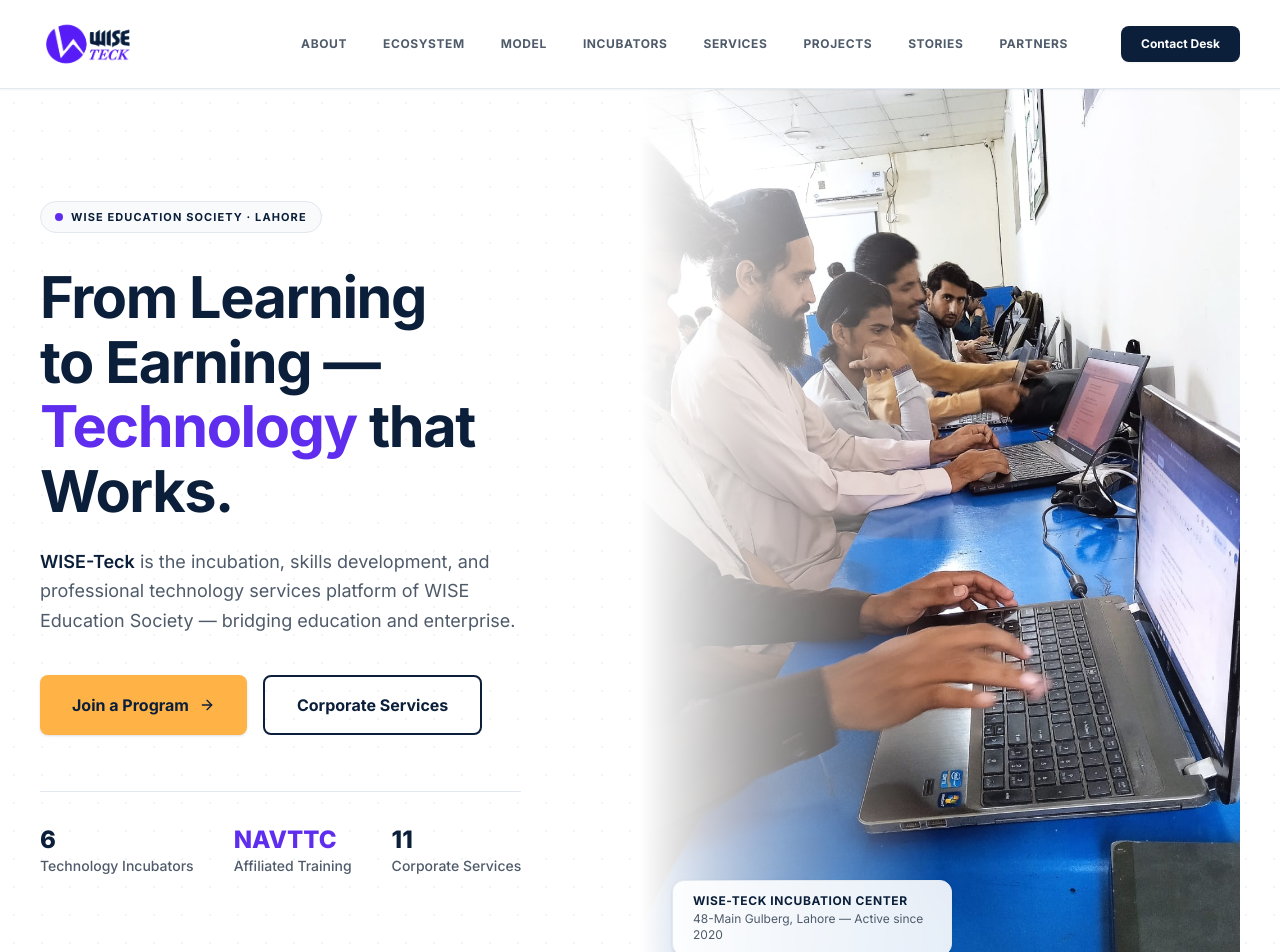
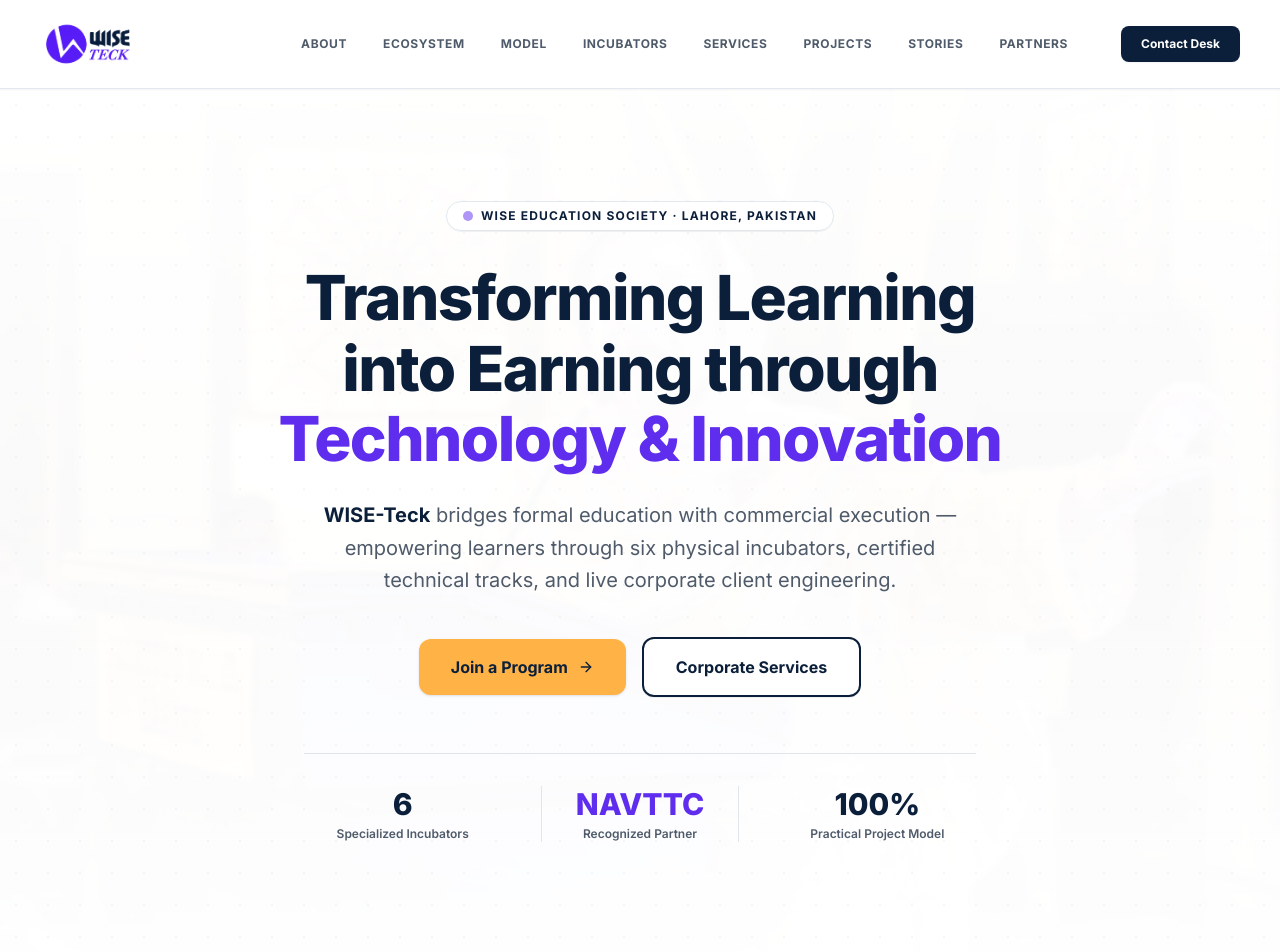
Before and after one commit to HafizAbdulMuizz/wiseteck, a Next.js app: page / in a window 1280 px wide. Shown: the top 952 px of the page. Built offline with nearby package versions, Linux system fonts and the light colour scheme.

Commit message:
feat(hero): set medam speech image as full hero background with overlay and center-align content

```diff
--- a/components/HeroSection.jsx
+++ b/components/HeroSection.jsx
@@ -6,99 +6,86 @@
   return (
     <section
       id="hero"
-      className="relative overflow-hidden bg-white border-b border-[#E2E8F0]"
+      className="relative min-h-[90vh] flex items-center justify-center overflow-hidden bg-white border-b border-[#E2E8F0] py-20 lg:py-28"
     >
-      {/* Subtle dot-grid background texture */}
+      {/* Background Image with Controlled Opacity */}
+      <div className="absolute inset-0 z-0 overflow-hidden">
+        <Image
+          src="/images/home/medam speech .jpeg"
+          alt="WISE-Teck Institutional Foundation & Leadership"
+          fill
+          priority
+          className="object-cover object-center scale-105"
+          sizes="100vw"
+        />
+        {/* Multi-layer gradient & opacity overlay for maximum text readability and premium institutional look */}
+        <div className="absolute inset-0 bg-white/88 backdrop-blur-[2px]" />
+        <div className="absolute inset-0 bg-gradient-to-b from-white/95 via-white/80 to-white/95" />
+      </div>
+
+      {/* Subtle background dot-grid texture overlay */}
       <div
-        className="absolute inset-0 pointer-events-none"
+        className="absolute inset-0 z-1 pointer-events-none"
         style={{
-          backgroundImage: "radial-gradient(#E2E8F0 1px, transparent 1px)",
-          backgroundSize: "28px 28px",
-          opacity: 0.45,
+          backgroundImage: "radial-gradient(#0B1F3A 1px, transparent 1px)",
+          backgroundSize: "32px 32px",
+          opacity: 0.04,
         }}
       />
 
-      <div className="site-container relative z-10">
-        <div className="grid grid-cols-1 lg:grid-cols-2 gap-0 min-h-[88vh] items-center">
+      {/* Centered Content Container */}
+      <div className="site-container relative z-10 w-full flex flex-col items-center text-center my-auto">
+        <div className="max-w-4xl mx-auto flex flex-col items-center">
 
-          {/* ── Left column: headline + CTAs ── */}
-          <div className="py-20 lg:py-28 pr-0 lg:pr-16 xl:pr-24 flex flex-col items-start">
-
-            {/* Eyebrow */}
-            <div className="inline-flex items-center gap-2 px-3.5 py-1.5 rounded-full border border-[#E2E8F0] bg-[#F8FAFC] mb-8">
-              <span className="w-2 h-2 rounded-full bg-[#5F2DEE] shrink-0" />
-              <span className="text-[11px] font-bold uppercase tracking-widest text-[#0B1F3A]">
-                WISE Education Society · Lahore
+          {/* Eyebrow Badge */}
+          <div className="inline-flex items-center gap-2 px-4 py-1.5 rounded-full border border-[#E2E8F0] bg-white/90 backdrop-blur-sm mb-8 shadow-2xs">
+            <span className="w-2.5 h-2.5 rounded-full bg-[#5F2DEE] shrink-0 animate-pulse" />
+            <span className="text-xs font-bold uppercase tracking-widest text-[#0B1F3A]">
+              WISE Education Society · Lahore, Pakistan
             </span>
           </div>
 
-            {/* Main headline — max 2 lines */}
-            <h1 className="text-[2.6rem] sm:text-5xl lg:text-[3.25rem] xl:text-[3.6rem] font-bold text-[#0B1F3A] leading-[1.12] tracking-tight mb-6 max-w-[18ch]">
-              From Learning<br className="hidden sm:block" /> to Earning —<br className="hidden sm:block" />{" "}
-              <span className="text-[#5F2DEE]">Technology</span> that Works.
+          {/* Main Headline */}
+          <h1 className="text-3xl sm:text-5xl md:text-6xl lg:text-[62px] font-extrabold text-[#0B1F3A] leading-[1.14] tracking-tight mb-6 max-w-3xl [text-wrap:balance]">
+            Transforming Learning into Earning through{" "}
+            <span className="text-[#5F2DEE]">Technology & Innovation</span>
           </h1>
 
-            {/* Supporting copy */}
-            <p className="text-lg text-[#4F5B6A] leading-relaxed mb-10 max-w-[42ch]">
-              <span className="whitespace-nowrap font-semibold text-[#0B1F3A]">WISE-Teck</span> is the incubation, skills development, and professional technology services platform of WISE Education Society — bridging education and enterprise.
+          {/* Supporting Subtitle */}
+          <p className="text-base sm:text-lg md:text-xl text-[#4F5B6A] leading-relaxed mb-10 max-w-2xl [text-wrap:pretty]">
+            <span className="whitespace-nowrap font-bold text-[#0B1F3A]">WISE-Teck</span> bridges formal education with commercial execution — empowering learners through six physical incubators, certified technical tracks, and live corporate client engineering.
           </p>
 
-            {/* CTAs */}
-            <div className="flex flex-col sm:flex-row gap-4 w-full sm:w-auto">
+          {/* Centered CTAs */}
+          <div className="flex flex-col sm:flex-row items-center justify-center gap-4 w-full sm:w-auto mb-14">
             <a
               href="#incubators"
-                className="inline-flex items-center justify-center gap-2.5 px-8 py-4 rounded-lg bg-[#FFB347] text-[#0B1F3A] font-bold text-base hover:bg-[#FFA21A] transition-colors shadow-sm"
+              className="w-full sm:w-auto inline-flex items-center justify-center gap-2.5 px-8 py-4 rounded-xl bg-[#FFB347] text-[#0B1F3A] font-bold text-base hover:bg-[#FFA21A] transition-all shadow-sm hover:shadow-md hover:-translate-y-0.5"
             >
-                Join a Program
+              <span>Join a Program</span>
               <ArrowRight className="w-4 h-4 shrink-0" />
             </a>
             <a
               href="#services"
-                className="inline-flex items-center justify-center gap-2.5 px-8 py-4 rounded-lg border-2 border-[#0B1F3A] text-[#0B1F3A] font-bold text-base hover:bg-[#0B1F3A] hover:text-white transition-colors"
+              className="w-full sm:w-auto inline-flex items-center justify-center gap-2.5 px-8 py-4 rounded-xl bg-white/90 backdrop-blur-xs border-2 border-[#0B1F3A] text-[#0B1F3A] font-bold text-base hover:bg-[#0B1F3A] hover:text-white transition-all shadow-2xs hover:shadow-md hover:-translate-y-0.5"
             >
-                Corporate Services
+              <span>Corporate Services</span>
             </a>
           </div>
 
-            {/* Trust strip */}
-            <div className="mt-14 pt-8 border-t border-[#E2E8F0] flex flex-wrap gap-x-10 gap-y-4 text-sm">
-              <div>
-                <span className="block text-2xl font-extrabold text-[#0B1F3A]">6</span>
-                <span className="text-[#4F5B6A] font-medium">Technology Incubators</span>
+          {/* Trust Indicators Strip */}
+          <div className="pt-8 border-t border-[#CBD5E1]/60 w-full max-w-2xl grid grid-cols-3 gap-6 sm:gap-10">
+            <div className="flex flex-col items-center">
+              <span className="text-2xl sm:text-3xl font-extrabold text-[#0B1F3A]">6</span>
+              <span className="text-xs text-[#4F5B6A] font-semibold mt-1">Specialized Incubators</span>
             </div>
-              <div>
-                <span className="block text-2xl font-extrabold text-[#5F2DEE]">NAVTTC</span>
-                <span className="text-[#4F5B6A] font-medium">Affiliated Training</span>
+            <div className="flex flex-col items-center border-x border-[#CBD5E1]/60 px-2">
+              <span className="text-2xl sm:text-3xl font-extrabold text-[#5F2DEE]">NAVTTC</span>
+              <span className="text-xs text-[#4F5B6A] font-semibold mt-1">Recognized Partner</span>
             </div>
-              <div>
-                <span className="block text-2xl font-extrabold text-[#0B1F3A]">11</span>
-                <span className="text-[#4F5B6A] font-medium">Corporate Services</span>
-              </div>
-            </div>
-          </div>
-
-          {/* ── Right column: primary image ── */}
-          <div className="hidden lg:flex items-stretch self-stretch">
-            <div className="relative w-full min-h-[560px] overflow-hidden">
-              <Image
-                src="/images/home/computer lab.jpeg"
-                alt="WISE-Teck technology incubation lab, Lahore"
-                fill
-                className="object-cover"
-                sizes="50vw"
-                priority
-              />
-              {/* Fade edge toward left */}
-              <div className="absolute inset-0 bg-gradient-to-r from-white via-transparent to-transparent" />
-              {/* Institutional label */}
-              <div className="absolute bottom-8 left-8 bg-white/90 backdrop-blur-sm border border-[#E2E8F0] rounded-xl px-5 py-3 shadow-sm max-w-[280px]">
-                <p className="text-xs font-bold uppercase tracking-wider text-[#0B1F3A] mb-0.5">
-                  WISE-Teck Incubation Center
-                </p>
-                <p className="text-xs text-[#4F5B6A]">
-                  48-Main Gulberg, Lahore — Active since 2020
-                </p>
-              </div>
+            <div className="flex flex-col items-center">
+              <span className="text-2xl sm:text-3xl font-extrabold text-[#0B1F3A]">100%</span>
+              <span className="text-xs text-[#4F5B6A] font-semibold mt-1">Practical Project Model</span>
             </div>
           </div>
 
```
Lines whose indentation alone changed are shown as unchanged.
